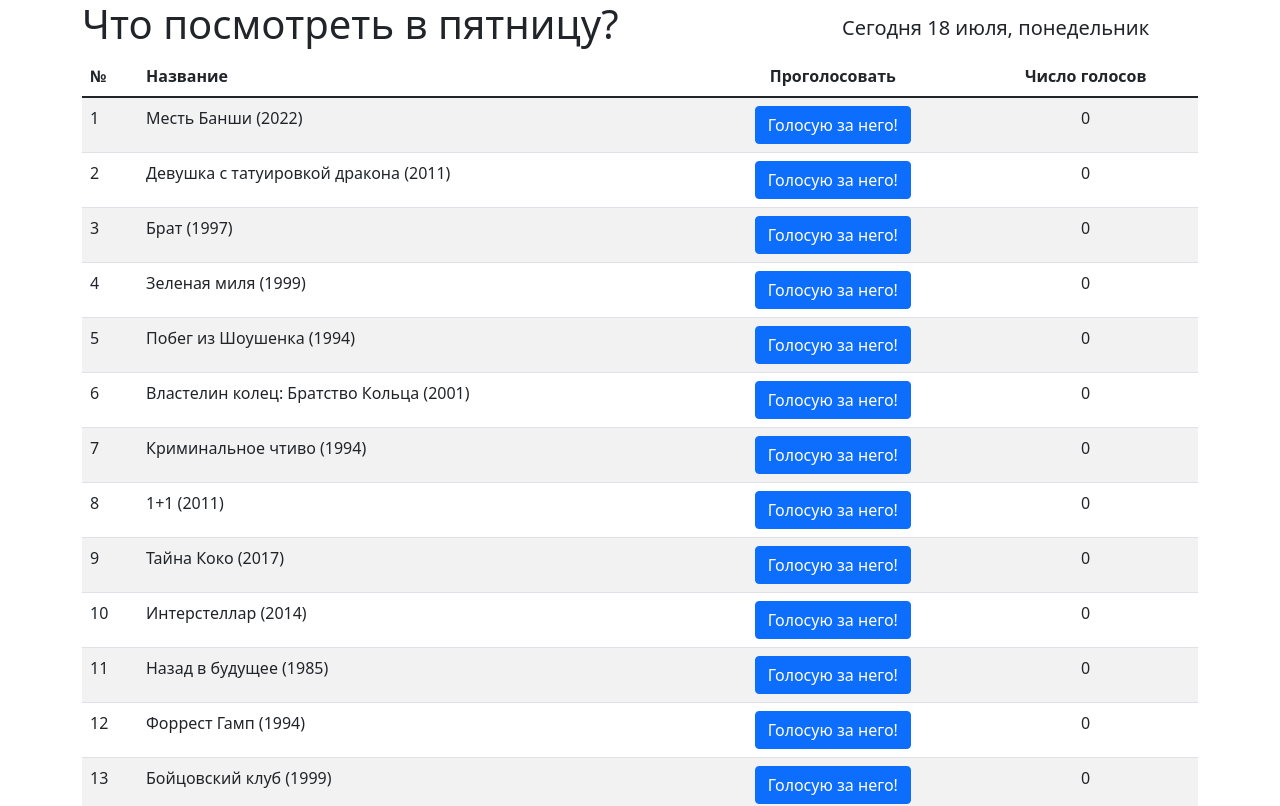
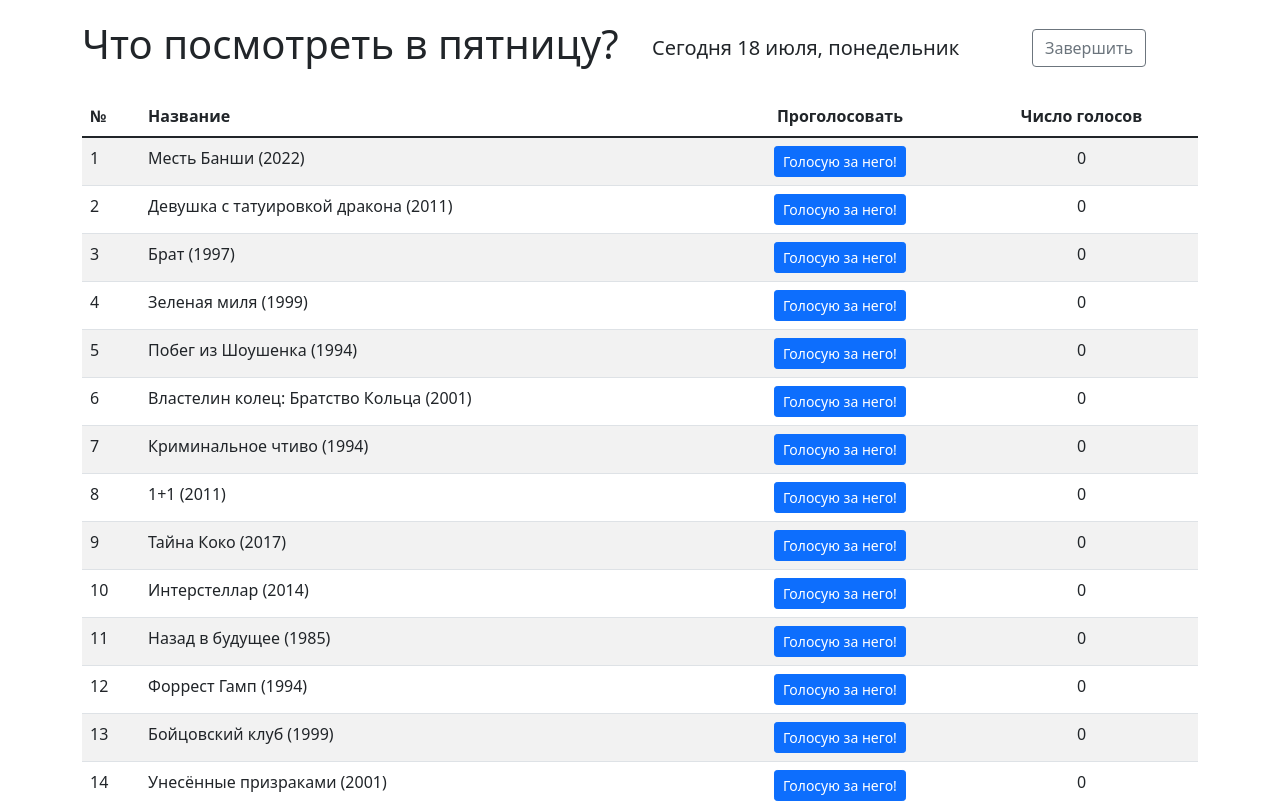
Before and after one commit to ekatrif/films-rating, a Vue app: page / in a window 1280 px wide. Shown: the top 806 px of the page. Built offline with nearby package versions, Linux system fonts and the light colour scheme.

Commit message:
added chande day functionality

```diff
--- a/src/App.vue
+++ b/src/App.vue
@@ -1,7 +1,7 @@
 <template>
   <div>
-    <HeaderComponent title="Что посмотреть в пятницу?" />
-
+    <HeaderComponent v-on:dayChanged="updateDate" v-bind:dayName="dayName" v-bind:dayNumber="dayNumber" title="Что посмотреть в пятницу?" />
+    <WinnerTitle v-if="dayNumber === 5"></WinnerTitle>
     <FilmsTable v-bind:films="sortedFilms"></FilmsTable>
   </div>
 </template>
@@ -9,11 +9,12 @@
 <script>
 import HeaderComponent from "./components/HeaderComponent.vue";
 import FilmsTable from "./components/FilmsTable.vue";
+import WinnerTitle from "./components/WinnerTitle.vue";
 
 export default {
   name: "App",
   data() {
-    return { films: [] };
+    return { films: [], dayNumber: 1, dayName: "18 июля, понедельник" }; //Первый день голосования - понедельник
   },
   async created() {
     try {
@@ -32,7 +33,34 @@ export default {
       }.bind(this)
     );
   },
+
+  methods: {
+    //Обновляем дату и день недели
+    updateDate: function () {
+      this.dayNumber++;
+      const days = ["18 июля, понедельник", "19 июля, вторник", "20 июля, среда", "21 июля, четверг", "22 июля, пятница"];
+      console.log(this.dayNumber);
+      return (this.dayName = days[this.dayNumber - 1]);
+    },
+  },
+
   computed: {
+    howManyShow: function () {
+      switch (this.dayNumber) {
+        case 1:
+          return 16;
+        case 2:
+          return 8;
+        case 3:
+          return 4;
+        case 4:
+          return 2;
+        case 5:
+          return 1;
+        default:
+          return 16;
+      }
+    },
     sortedFilms: function () {
       function compare(a, b) {
         if (a.rating > b.rating) return -1;
@@ -41,15 +69,20 @@ export default {
       }
       if (this.films.length > 0) {
         let filmsArray = this.films.slice(0);
-        return filmsArray.sort(compare);
+        return filmsArray.sort(compare).slice(0, this.howManyShow);
       } else return false;
     },
   },
   components: {
     HeaderComponent,
     FilmsTable,
+    WinnerTitle,
   },
 };
 </script>
 
-<style scoped></style>
+<style scoped>
+div {
+  margin-top: 20px;
+}
+</style>
--- a/src/components/DateBlock.vue
+++ b/src/components/DateBlock.vue
@@ -1,13 +1,13 @@
 <template>
   <div class="date-container">
-    <p class="lead">Сегодня 18 июля, понедельник</p>
+    <p class="lead">Сегодня {{ dayName }}</p>
   </div>
 </template>
 
 <script>
 export default {
   name: "DateBlock",
-  props: {},
+  props: ["dayName"],
 };
 </script>
 
--- a/src/components/FilmsTable.vue
+++ b/src/components/FilmsTable.vue
@@ -2,6 +2,7 @@
   <div class="container">
     <table class="table table-striped">
       <TableHead></TableHead>
+
       <tbody>
         <tr
           is="table-row"
@@ -40,4 +41,8 @@ export default {
 </script>
 
 <!-- Add "scoped" attribute to limit CSS to this component only -->
-<style scoped></style>
+<style scoped>
+.container {
+  margin-top: 20px;
+}
+</style>
--- a/src/components/HeaderComponent.vue
+++ b/src/components/HeaderComponent.vue
@@ -1,10 +1,11 @@
 <template>
   <header class="container">
     <div class="row">
-      <div class="col-8">
+      <div class="col-6">
         <h1 class="display-6">{{ title }}</h1>
       </div>
-      <div class="col-4"><DateBlock></DateBlock></div>
+      <div class="col-4"><DateBlock v-bind:dayName="dayName"></DateBlock></div>
+      <div class="col-2"><button type="button" class="btn btn-outline-secondary" v-on:click="changeDay" v-bind:disabled="isLastDay">Завершить</button></div>
     </div>
   </header>
 </template>
@@ -13,11 +14,19 @@
 import DateBlock from "./DateBlock.vue";
 export default {
   name: "HeaderComponent",
-  props: {
-    title: String,
-  },
+  props: ["title", "dayName", "dayNumber"],
   components: {
     DateBlock,
+  },
+  methods: {
+    changeDay: function () {
+      this.$emit("dayChanged");
+    },
+  },
+  computed: {
+    isLastDay: function () {
+      return this.dayNumber > 4 ? true : false;
+    },
   },
 };
 </script>
--- a/src/components/TableRow.vue
+++ b/src/components/TableRow.vue
@@ -23,7 +23,7 @@
       </transition>
     </td>
     <td>
-      <button type="button" class="btn btn-primary" v-on:click="sendVoice">Голосую за него!</button>
+      <button type="button" class="btn btn-primary btn-sm" v-on:click="sendVoice">Голосую за него!</button>
     </td>
     <td>{{ rating }}</td>
   </tr>
--- /dev/null
+++ b/src/components/WinnerTitle.vue
@@ -0,0 +1,21 @@
+<template>
+  <div><h2>И.. наш победитель</h2></div>
+</template>
+
+<script>
+export default {
+  name: "WinnerTitle",
+  props: [],
+  components: {},
+};
+</script>
+
+<!-- Add "scoped" attribute to limit CSS to this component only -->
+<style scoped>
+div {
+  margin-top: 20px;
+}
+h2 {
+  text-align: center;
+}
+</style>
```
Also changed, not shown: 1 other file (tests, documents, lock files or other folders).
